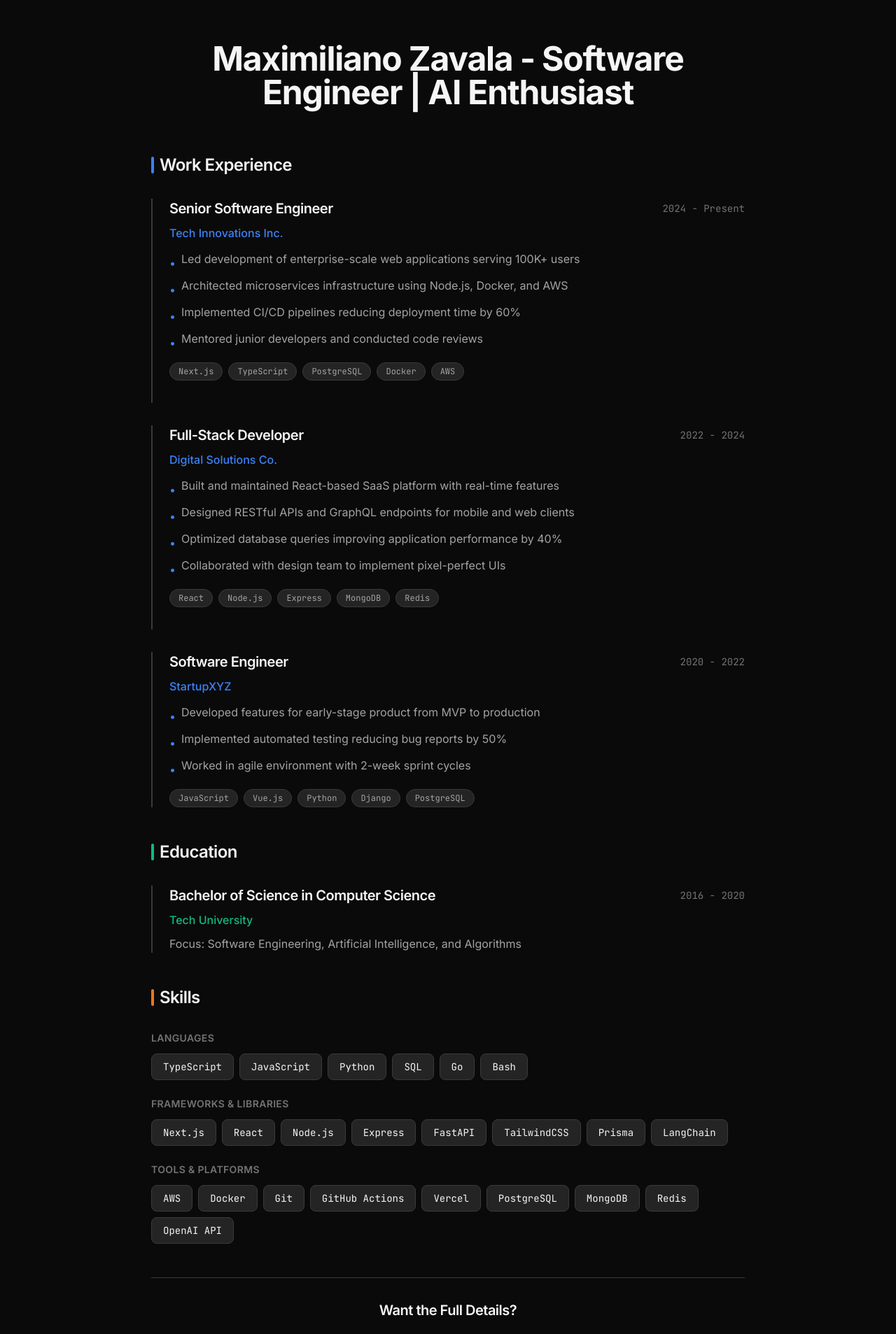
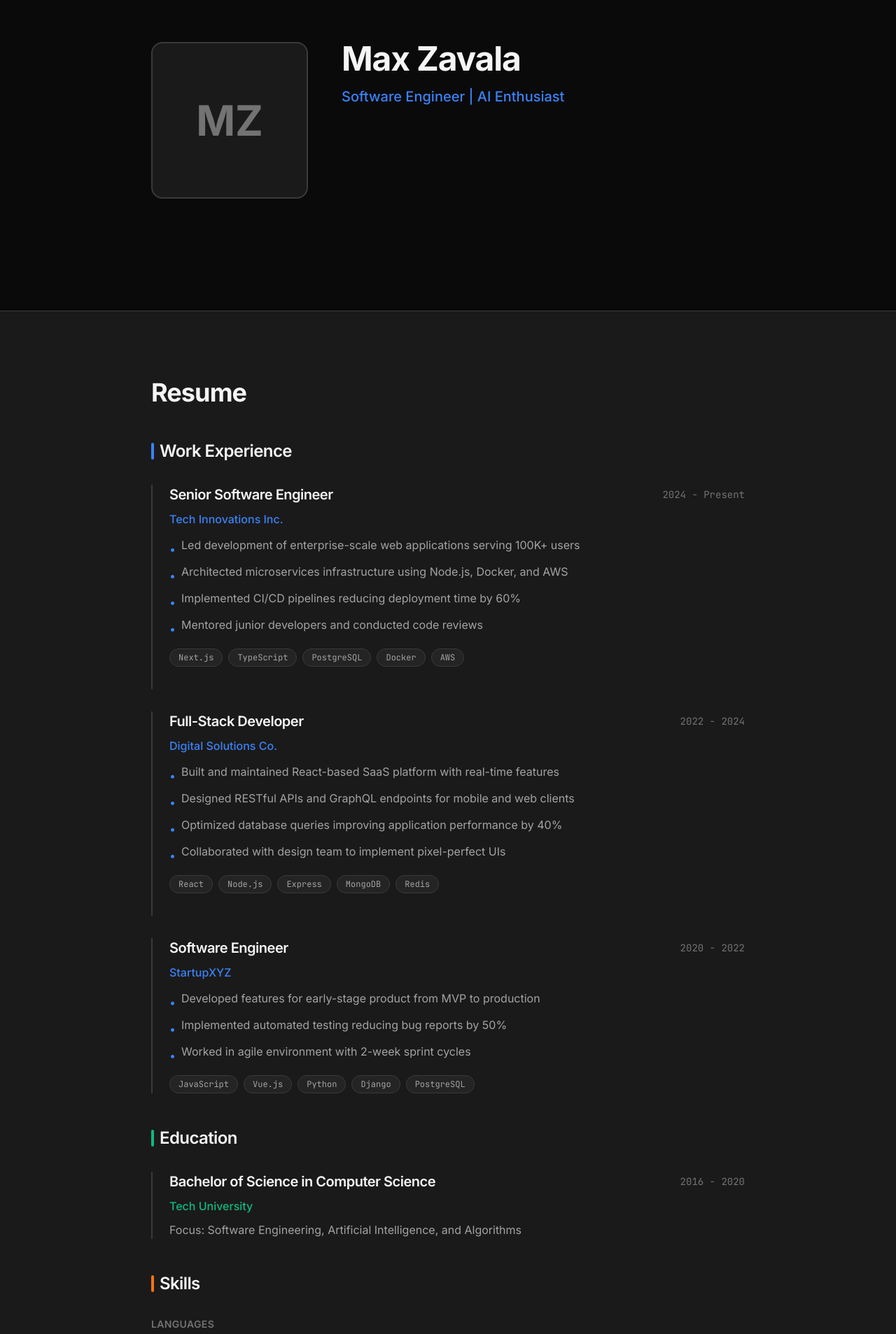
Before and after one commit to zavalatechlabs/zavala-software-portfolio, a Next.js app: page /about in a window 1280 px wide. Shown: the part 100-2007 px from the top of the page at 70% size. Built offline with nearby package versions, Linux system fonts and the light colour scheme.

Commit message:
Implement light mode color palette
Fix theme toggle to actually change colors

- Updated tailwind.config.ts to use CSS variables instead of hardcoded colors
- All zavala-* classes now adapt to theme
- Light mode colors properly configured
- Theme toggle now works visually

Closes #48

```diff
--- a/app/about/page.tsx
+++ b/app/about/page.tsx
@@ -2,33 +2,56 @@
 import { Download } from 'lucide-react'
 
 export const metadata: Metadata = {
-  title: 'Resume | Maximiliano Zavala',
-  description: 'Resume - Maximiliano Zavala, Software Engineer | AI Enthusiast',
+  title: 'About | Max Zavala',
+  description: 'Learn more about Max Zavala - Software Engineer | AI Enthusiast',
 }
 
 export default function AboutPage() {
   return (
     <div className="min-h-screen">
+      {/* Hero Section */}
+      <section className="max-w-4xl mx-auto px-6 py-16 md:py-24">
+        <div className="flex flex-col md:flex-row items-center md:items-start gap-12 mb-16">
+          {/* Professional Photo Placeholder */}
+          <div className="flex-shrink-0">
+            <div className="w-48 h-48 md:w-56 md:h-56 rounded-2xl bg-zavala-bg-surface border-2 border-zavala-border flex items-center justify-center">
+              <div className="text-6xl font-bold text-zavala-text-tertiary">MZ</div>
+            </div>
+          </div>
+
+          {/* Name & Tagline */}
+          <div className="flex-1">
+            <h1 className="text-4xl md:text-5xl font-bold mb-4 text-zavala-text-primary">
+              Max Zavala
+            </h1>
+            <p className="text-xl text-zavala-accent-primary font-medium mb-8">
+              Software Engineer | AI Enthusiast
+            </p>
+          </div>
+        </div>
+      </section>
+
       {/* Resume Section */}
-      <section className="max-w-4xl mx-auto px-6 py-16 md:py-24">
-        <h1 className="text-4xl md:text-5xl font-bold mb-16 text-zavala-text-primary text-center">
-          Maximiliano Zavala - Software Engineer | AI Enthusiast
-        </h1>
+      <section className="bg-zavala-bg-surface border-t border-b border-zavala-border py-16 md:py-24">
+        <div className="max-w-4xl mx-auto px-6">
+          <h2 className="text-3xl md:text-4xl font-bold mb-12 text-zavala-text-primary">
+            Resume
+          </h2>
 
           {/* Work Experience */}
           <div className="mb-12">
-          <h2 className="text-2xl font-semibold mb-8 text-zavala-text-primary flex items-center gap-2">
+            <h3 className="text-2xl font-semibold mb-8 text-zavala-text-primary flex items-center gap-2">
               <span className="w-1 h-6 bg-zavala-accent-primary rounded-full" />
               Work Experience
-          </h2>
+            </h3>
 
             <div className="space-y-8">
               {/* Position 1 */}
               <div className="border-l-2 border-zavala-border pl-6 pb-8 last:pb-0">
                 <div className="flex flex-col md:flex-row md:items-center md:justify-between mb-2">
-                <h3 className="text-xl font-semibold text-zavala-text-primary">
+                  <h4 className="text-xl font-semibold text-zavala-text-primary">
                     Senior Software Engineer
-                </h3>
+                  </h4>
                   <span className="text-sm text-zavala-text-tertiary font-mono">
                     2024 - Present
                   </span>
@@ -75,9 +98,9 @@
               {/* Position 2 */}
               <div className="border-l-2 border-zavala-border pl-6 pb-8 last:pb-0">
                 <div className="flex flex-col md:flex-row md:items-center md:justify-between mb-2">
-                <h3 className="text-xl font-semibold text-zavala-text-primary">
+                  <h4 className="text-xl font-semibold text-zavala-text-primary">
                     Full-Stack Developer
-                </h3>
+                  </h4>
                   <span className="text-sm text-zavala-text-tertiary font-mono">
                     2022 - 2024
                   </span>
@@ -124,9 +147,9 @@
               {/* Position 3 */}
               <div className="border-l-2 border-zavala-border pl-6 pb-8 last:pb-0">
                 <div className="flex flex-col md:flex-row md:items-center md:justify-between mb-2">
-                <h3 className="text-xl font-semibold text-zavala-text-primary">
+                  <h4 className="text-xl font-semibold text-zavala-text-primary">
                     Software Engineer
-                </h3>
+                  </h4>
                   <span className="text-sm text-zavala-text-tertiary font-mono">
                     2020 - 2022
                   </span>
@@ -168,16 +191,16 @@
 
           {/* Education */}
           <div className="mb-12">
-          <h2 className="text-2xl font-semibold mb-8 text-zavala-text-primary flex items-center gap-2">
+            <h3 className="text-2xl font-semibold mb-8 text-zavala-text-primary flex items-center gap-2">
               <span className="w-1 h-6 bg-zavala-accent-secondary rounded-full" />
               Education
-          </h2>
+            </h3>
 
             <div className="border-l-2 border-zavala-border pl-6">
               <div className="flex flex-col md:flex-row md:items-center md:justify-between mb-2">
-              <h3 className="text-xl font-semibold text-zavala-text-primary">
+                <h4 className="text-xl font-semibold text-zavala-text-primary">
                   Bachelor of Science in Computer Science
-              </h3>
+                </h4>
                 <span className="text-sm text-zavala-text-tertiary font-mono">
                   2016 - 2020
                 </span>
@@ -193,17 +216,17 @@
 
           {/* Skills */}
           <div className="mb-12">
-          <h2 className="text-2xl font-semibold mb-8 text-zavala-text-primary flex items-center gap-2">
+            <h3 className="text-2xl font-semibold mb-8 text-zavala-text-primary flex items-center gap-2">
               <span className="w-1 h-6 bg-zavala-accent-code rounded-full" />
               Skills
-          </h2>
+            </h3>
 
             <div className="space-y-6">
               {/* Languages */}
               <div>
-              <h3 className="text-sm font-semibold text-zavala-text-tertiary uppercase tracking-wide mb-3">
+                <h4 className="text-sm font-semibold text-zavala-text-tertiary uppercase tracking-wide mb-3">
                   Languages
-              </h3>
+                </h4>
                 <div className="flex flex-wrap gap-2">
                   {[
                     'TypeScript',
@@ -225,9 +248,9 @@
 
               {/* Frameworks & Libraries */}
               <div>
-              <h3 className="text-sm font-semibold text-zavala-text-tertiary uppercase tracking-wide mb-3">
+                <h4 className="text-sm font-semibold text-zavala-text-tertiary uppercase tracking-wide mb-3">
                   Frameworks & Libraries
-              </h3>
+                </h4>
                 <div className="flex flex-wrap gap-2">
                   {[
                     'Next.js',
@@ -251,9 +274,9 @@
 
               {/* Tools & Platforms */}
               <div>
-              <h3 className="text-sm font-semibold text-zavala-text-tertiary uppercase tracking-wide mb-3">
+                <h4 className="text-sm font-semibold text-zavala-text-tertiary uppercase tracking-wide mb-3">
                   Tools & Platforms
-              </h3>
+                </h4>
                 <div className="flex flex-wrap gap-2">
                   {[
                     'AWS',
@@ -280,9 +303,9 @@
 
           {/* Download Resume Button */}
           <div className="text-center pt-8 border-t border-zavala-border">
-          <h2 className="text-xl font-semibold mb-4 text-zavala-text-primary">
+            <h3 className="text-xl font-semibold mb-4 text-zavala-text-primary">
               Want the Full Details?
-          </h2>
+            </h3>
             <p className="text-zavala-text-secondary mb-6">
               Download my complete resume for detailed experience, education, and certifications.
             </p>
@@ -295,6 +318,7 @@
               Download Resume (PDF)
             </a>
           </div>
+        </div>
       </section>
     </div>
   )
--- a/components/Footer.tsx
+++ b/components/Footer.tsx
@@ -14,7 +14,6 @@
     social: [
       { name: 'GitHub', href: 'https://github.com/zavalatechlabs' },
       { name: 'LinkedIn', href: '#' },
-      { name: 'Twitter', href: '#' },
     ],
   }
 
@@ -32,7 +31,7 @@
           {/* Brand Section */}
           <div>
             <h3 className="text-white text-lg font-bold mb-4">
-              Zavala<span className="text-primary-500">Software</span>
+              Maximiliano Zavala
             </h3>
             <p className="text-sm text-gray-400">
               Building modern web applications with cutting-edge technologies.
@@ -79,7 +78,7 @@
         {/* Bottom Bar */}
         <div className="mt-8 pt-8 border-t border-gray-800">
           <p className="text-center text-sm text-gray-400">
-            &copy; {currentYear} Zavala Software. All rights reserved.
+            &copy; {currentYear} Maximiliano Zavala. All rights reserved.
           </p>
         </div>
       </div>
```
Lines whose indentation alone changed are shown as unchanged.
